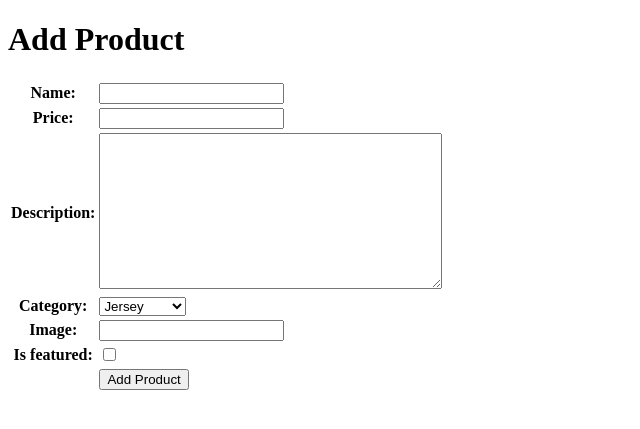
After one commit to Farrel-Faridzi/Rel-Store, a Django app: page /create-product/ in a window 1280 px wide. The commit adds this page. Shown: the top 429 px of the page, without its empty margins (0-640 px from the left). Run offline with Django 5.2, Linux system fonts and the light colour scheme.

```diff
--- a/Rel_Store/settings.py
+++ b/Rel_Store/settings.py
@@ -33,6 +33,10 @@ DEBUG = True
 
 ALLOWED_HOSTS = ["localhost", "127.0.0.1", "farrel-faridzi-relstore.pbp.cs.ui.ac.id"]
 
+CSRF_TRUSTED_ORIGINS = [
+    "https://farrel-faridzi-relstore.pbp.cs.ui.ac.id"
+]
+
 
 # Application definition
 
@@ -61,7 +65,7 @@ ROOT_URLCONF = 'Rel_Store.urls'
 TEMPLATES = [
     {
         'BACKEND': 'django.template.backends.django.DjangoTemplates',
-        'DIRS': [],
+        'DIRS': [BASE_DIR / 'templates'],
         'APP_DIRS': True,
         'OPTIONS': {
             'context_processors': [
--- /dev/null
+++ b/main/forms.py
@@ -0,0 +1,7 @@
+from django.forms import ModelForm
+from main.models import Product
+
+class ProductForm(ModelForm):
+    class Meta:
+        model = Product
+        fields = ["name", "price", "description", "category", "image", "is_featured"]
--- a/main/models.py
+++ b/main/models.py
@@ -15,7 +15,7 @@ class Product(models.Model):
     name = models.CharField(max_length=50)
     price = models.IntegerField()
     description = models.TextField()
-    thumbnail = models.URLField(blank=True, null=True)
+    image = models.URLField(blank=True, null=True)
     category = models.CharField(max_length=20, choices=CATEGORY_CHOICES, default='jersey')
     is_featured = models.BooleanField(default=False)
     views = models.IntegerField(default=0)
--- /dev/null
+++ b/main/templates/create_product.html
@@ -0,0 +1,18 @@
+{% extends 'base.html' %}
+{% block content %}
+<h1>Add Product</h1>
+
+<form method="POST">
+  {% csrf_token %}
+  <table>
+    {{ form.as_table }}
+    <tr>
+      <td></td>
+      <td>
+        <input type="submit" value="Add Product" />
+      </td>
+    </tr>
+  </table>
+</form>
+
+{% endblock %}
--- a/main/urls.py
+++ b/main/urls.py
@@ -1,8 +1,14 @@
 from django.urls import path
-from main.views import show_main
+from main.views import show_main, create_product, show_product, show_xml, show_json, show_json_by_id, show_xml_by_id
 
 app_name = 'main'
 
 urlpatterns = [
     path('', show_main, name='show_main'),
+    path('create-product/', create_product, name='create_product'),
+    path('product/<str:id>/', show_product, name='show_product'),
+    path('xml/', show_xml, name='show_xml'),
+    path('json/', show_json, name='show_json'),
+    path('xml/<str:product_id>/', show_xml_by_id, name='show_xml_by_id'),
+    path('json/<str:product_id>/', show_json_by_id, name='show_json_by_id')
 ]
--- a/main/views.py
+++ b/main/views.py
@@ -1,12 +1,67 @@
-from django.shortcuts import render
+from django.shortcuts import render, redirect, get_object_or_404
+from main.forms import ProductForm
+from main.models import Product
+from django.http import HttpResponse
+from django.core import serializers
 
 # Create your views here.
 
 def show_main(request):
+    product_list = Product.objects.all()
+
     context = {
         'npm' : '2406436240',
         'name': 'Farrel Faridzi Liwungang',
-        'class': 'PBP D'
+        'class': 'PBP D',
+        'product_list' : product_list
     }
 
     return render(request, "main.html", context)
+
+
+def create_product(request):
+    form = ProductForm(request.POST or None)
+
+    if form.is_valid() and request.method == "POST":
+        form.save()
+        return redirect('main:show_main')
+
+    context = {'form': form}
+    return render(request, "create_product.html", context)
+
+def show_product(request, id):
+    product = get_object_or_404(Product, pk=id)
+    product.increment_views()
+
+    context = {
+        'product': product
+    }
+
+    return render(request, "product_detail.html", context)
+
+def show_xml(request):
+    products_list = Product.objects.all()
+    xml_data = serializers.serialize("xml", products_list)
+    return HttpResponse(xml_data, content_type="application/xml")
+
+def show_json(request):
+    products_list = Product.objects.all()
+    json_data = serializers.serialize("json", products_list)
+    return HttpResponse(json_data, content_type="application/json")
+
+def show_xml_by_id(request, product_id):
+    try:
+        product_item = Product.objects.filter(pk=product_id)
+        xml_data = serializers.serialize("xml", product_item)
+        return HttpResponse(xml_data, content_type="application/xml")
+    except Product.DoesNotExist:
+        return HttpResponse(status=404)
+
+
+def show_json_by_id(request, product_id):
+    try:
+        product_item = Product.objects.get(pk=product_id)
+        json_data = serializers.serialize("json", [product_item])
+        return HttpResponse(json_data, content_type="application/json")
+    except Product.DoesNotExist:
+        return HttpResponse(status=404)
--- /dev/null
+++ b/templates/base.html
@@ -0,0 +1,13 @@
+{% load static %}
+<!DOCTYPE html>
+<html lang="en">
+<head>
+    <meta charset="UTF-8" />
+    <meta name="viewport" content="width=device-width, initial-scale=1.0" />
+    {% block meta %} {% endblock meta %}
+</head>
+
+<body>
+    {% block content %} {% endblock content %}
+</body>
+</html>
```
Also changed, not shown: main/templates/main.html (+34 -0 lines), main/templates/product_detail.html (added, +18 -0 lines), main/migrations/0001_initial.py, main/migrations/0002_remove_product_thumbnail_product_views_and_more.py (deleted), main/migrations/0003_product_thumbnail.py (deleted).
